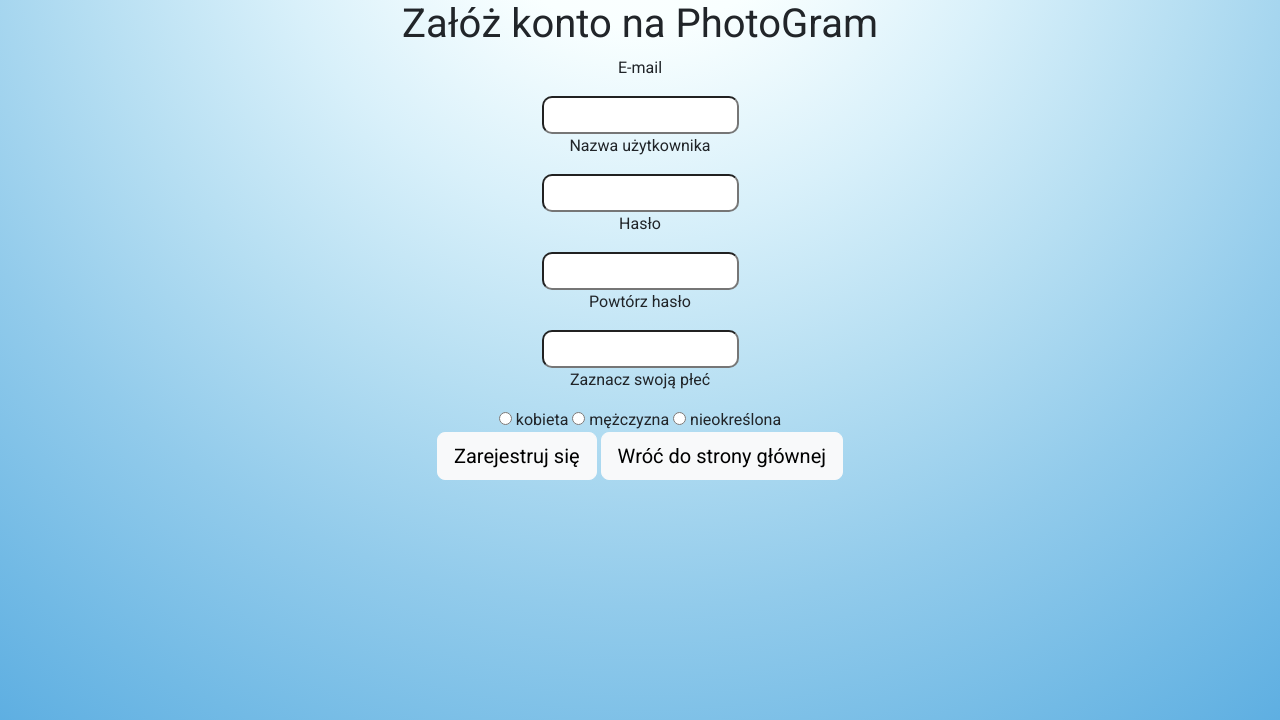
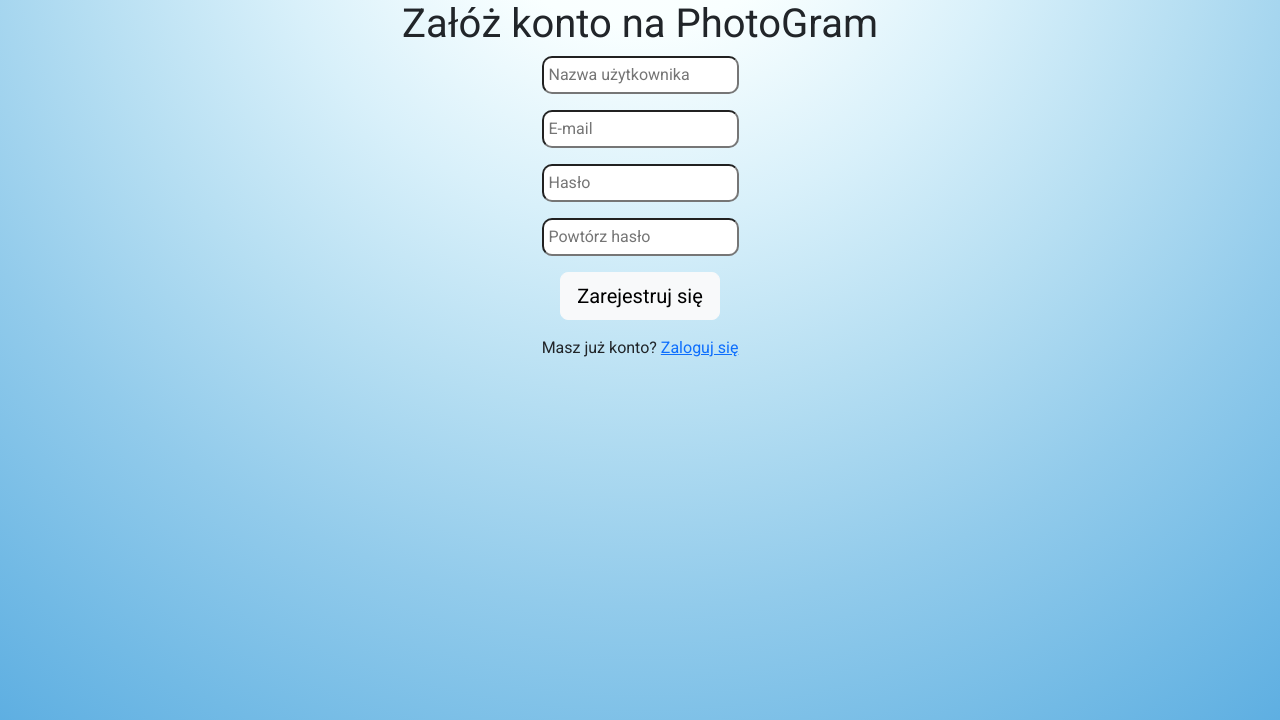
Before and after one commit to Dejwero/DjangoProject, a Django app: page /signup/ in a window 1280 px wide. Shown: the top 720 px of the page. Run offline with Django 4.2, Linux system fonts and the light colour scheme.

Commit message:
Added def signup in views

```diff
--- a/Photogram/aplikacja/static/main.css
+++ b/Photogram/aplikacja/static/main.css
@@ -6,6 +6,7 @@ font-family: 'Roboto', sans-serif;
 min-height: 100vh;
 width: 100%;
 text-align: center;
+border-style: none;
 }
 button {
 padding: 15px;
--- a/Photogram/aplikacja/templates/base.html
+++ b/Photogram/aplikacja/templates/base.html
@@ -1,4 +1,3 @@
-
 <!doctype html>
 {% load static %}
 <html lang="pl">
--- a/Photogram/aplikacja/templates/signup.html
+++ b/Photogram/aplikacja/templates/signup.html
@@ -1,18 +1,16 @@
 {% extends "base-before-log.html" %}
 {% block content %}
     <h1>Załóż konto na PhotoGram</h1>
-    <p>E-mail</p>
-    <input type="email">
-    <p>Nazwa użytkownika</p>
-    <input type="text">
-    <p>Hasło</p>
-    <input type="password">
-    <p>Powtórz hasło</p>
-    <input type="password">
-    <p>Zaznacz swoją płeć</p>
-    <input type="radio" name="plec" value="k"> kobieta
-    <input type="radio" name="plec" value="m"> mężczyzna
-    <input type="radio" name="plec" value="n"> nieokreślona
-<p><button type="button" class="btn btn-light btn-lg">Zarejestruj się</button>
-    <a href="{% url 'photogram' %}"><button type="button" class="btn btn-light btn-lg">Wróć do strony głównej</button></a></p>
+    <form action="" method="POST">
+        {% csrf_token %}
+        <p><input type="text" name="username" placeholder="Nazwa użytkownika"></p>
+        <p><input type="email" name="email" placeholder="E-mail"></p>
+        <p><input type="password" name="password" placeholder="Hasło"></p>
+        <p><input type="password" name="password2" placeholder="Powtórz hasło"></p>
+        <p><button type="submit" class="btn btn-light btn-lg">Zarejestruj się</button></p>
+        <p>Masz już konto? <a href="{% url 'photogram' %}">Zaloguj się</a></p>
+
+    </form>
+
+
 {% endblock content %}
--- a/Photogram/aplikacja/views.py
+++ b/Photogram/aplikacja/views.py
@@ -1,5 +1,7 @@
-from django.shortcuts import render
+from django.contrib import messages
 from django.http import HttpResponse
+from django.contrib.auth.models import User, auth
+from django.shortcuts import render, redirect
 
 posts = [
     {
@@ -26,6 +28,24 @@ def mainpage(request):
 def login(request):
     return render(request, 'login.html', {'title': 'Zaloguj się'})
 def signup(request):
-    return render(request, 'signup.html', {'title': 'Zarejestruj się'})
+    if request.method == 'POST':
+        username = request.POST['username']
+        email = request.POST['email']
+        password = request.POST['password']
+        password2 = request.POST['password2']
+        if password == password2:
+            if User.objects.filter(email=email).exists():
+                messages.info(request, 'E-mail zajęty')
+                return redirect('signup')
+            elif User.objects.filter(username=username).exists():
+                messages.info(request, 'Nazwa użytkownika zajęta')
+                return redirect('signup')
+            else:
+                user = User.objects.create_user()
+        else:
+            messages.info(request, 'Wpisane hasła różnią się od siebie')
+            return redirect('signup')
+    else:
+        return render(request, 'signup.html', {'title': 'Zarejestruj się'})
 def profile(request):
     return render(request, 'profile.html', {'title': 'Twój profil'})
```
